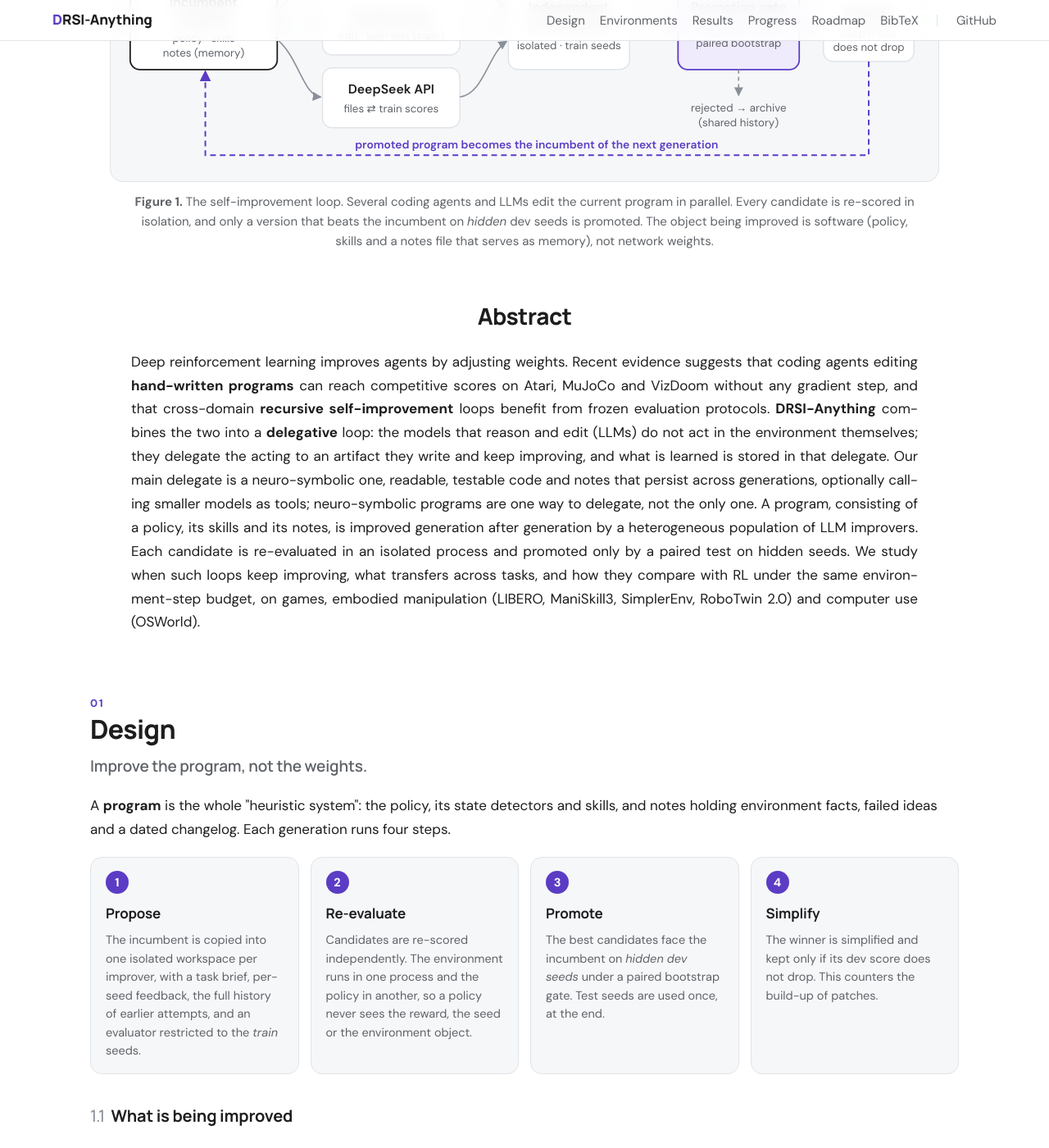
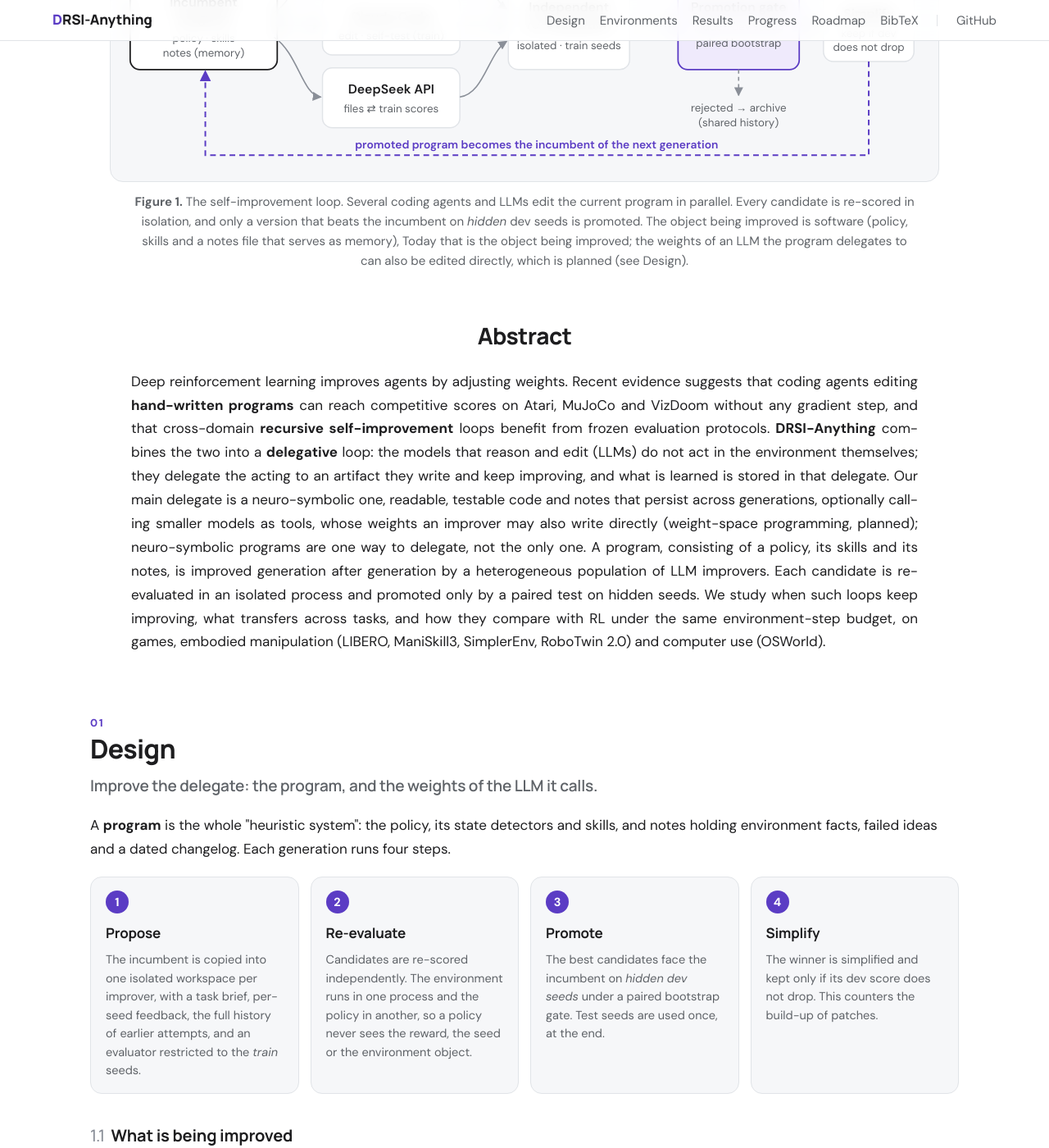
Before and after one commit to SMU-DIGA/drsi-anything-programme, a Jekyll site: the page built from index.html, in a window 1280 px wide and 1400 px high, scrolled down 1145 px. Shown: the whole window at 82% size. Built offline with Jekyll 4.4.1, drawn with Linux system fonts in a browser that asks for light colours; some of the changed text lies outside the part shown.

Commit message:
Intro: the delegate can call an LLM and an improver may edit that LLM's weights directly (after Weight-Space Programming); marked planned, not yet run
Co-Authored-By: Claude Sonnet 5.5 <noreply@anthropic.com>
Claude-Session: https://claude.ai/code/session_012VRTwfcjG1weZYNEB2Huqo

```diff
--- a/_includes/design.md
+++ b/_includes/design.md
@@ -8,10 +8,21 @@ A **program** consists of three parts:
 - optionally, **a learning step** (`learn`) and the **memory** it produces (see *Memory* below).
 
 Following *Learning Beyond Gradients*, the program is the whole "heuristic system": the policy, its state
-representation, and its accumulated knowledge. Weights are never trained. The default constraints are:
+representation, and its accumulated knowledge. No gradient step is taken: in the results below the weights of any model a program calls are frozen, and a planned extension lets the improver write them directly (next section). The default constraints are:
 no neural networks, no reading the environment's source code, no network access. Each experiment can
 change them. In computer use, for example, a program may call one fixed small model, but only as a typed
 decision function (see *Results → Computer use*).
+
+### Delegating to an LLM, and editing its weights
+
+A program can delegate part of a decision to an LLM. Today this is a typed decision function: the program asks a
+multiple-choice question and gets a probability for every option, the model never writes text or actions, and its
+weights are frozen (computer use, see *Results → Computer use*). DRSI also allows the next step, after
+[Weight-Space Programming](https://rikiyat.github.io/blog/weight-space-programming/): instead of training the delegate LLM, the improver, itself an LLM,
+reads and writes the delegate's weights directly, with no optimizer, for example a low-rank update, a steering
+direction or a few layers. The edit is one more file of the program, so it goes through the same isolation, hidden-dev
+gate and paired bootstrap as any code edit, and is promoted only if it wins on seeds it never saw. The post reports
+early results of this kind on small networks and a 0.8B language model. **We have not run it yet.**
 
 ### The loop
 
@@ -86,7 +97,7 @@ attempts, so the population shares one memory.
 | L1.75 | the program's own learning step, which turns train experience into frozen memory | <span class="badge running">Running</span> |
 | L2 | a cross-task skill library (e.g. *grasp an object*, *open an application*), distilled from train tasks | <span class="badge planned">Planned</span> |
 | L3 | the improver itself: prompts, feedback format, search strategy, chosen by meta-evaluation | <span class="badge planned">Planned</span> |
-| L4 | the LLM's weights, fine-tuned on its own successful edits (open models only, optional) | <span class="badge planned">Planned</span> |
+| L4 | the weights of the LLM a program delegates to, written directly by the improver (weight-space programming; open models only) | <span class="badge planned">Planned</span> |
 
 ### Where world models fit
 
--- a/_includes/roadmap.md
+++ b/_includes/roadmap.md
@@ -42,7 +42,7 @@
 - <span class="check" aria-label="open">○</span> L3: self-improving improver (prompts, feedback format, search strategy), selected by meta-evaluation
 - <span class="check" aria-label="open">○</span> Learned pre-filter ("world model over program edits") for expensive domains
 - <span class="check" aria-label="open">○</span> Container isolation for coding agents
-- <span class="check" aria-label="open">○</span> Optional L4: fine-tune an open model on its own successful edits
+- <span class="check" aria-label="open">○</span> L4: let the improver write the weights of an open delegate LLM directly (weight-space programming), gated like any other edit
 
 ### Open questions
 
--- a/index.html
+++ b/index.html
@@ -41,7 +41,7 @@ layout: default
   <figcaption><strong>Figure 1.</strong> The self-improvement loop. Several coding agents and LLMs edit the current
   program in parallel. Every candidate is re-scored in isolation, and only a version that beats the incumbent
   on <em>hidden</em> dev seeds is promoted. The object being improved is software (policy, skills and a notes
-  file that serves as memory), not network weights.</figcaption>
+  file that serves as memory), Today that is the object being improved; the weights of an LLM the program delegates to can also be edited directly, which is planned (see Design).</figcaption>
 </figure>
 
 <section class="abstract">
@@ -53,7 +53,7 @@ layout: default
   models that reason and edit (LLMs) do not act in the environment themselves; they delegate the acting to an
   artifact they write and keep improving, and what is learned is stored in that delegate. Our main delegate is a
   neuro-symbolic one, readable, testable code and notes that persist across generations, optionally calling
-  smaller models as tools; neuro-symbolic programs are one way to delegate, not the only one. A program, consisting of a policy, its
+  smaller models as tools, whose weights an improver may also write directly (weight-space programming, planned); neuro-symbolic programs are one way to delegate, not the only one. A program, consisting of a policy, its
   skills and its notes, is improved generation after generation by a heterogeneous population of LLM improvers.
   Each candidate is re-evaluated in an isolated process and promoted only by a paired test on hidden seeds. We
   study when such loops keep improving, what transfers across tasks, and how they compare with RL under the same
@@ -65,7 +65,7 @@ layout: default
   <article class="article-body" data-numbered>
 
   <h2 id="design">Design</h2>
-  <p class="lead">Improve the program, not the weights.</p>
+  <p class="lead">Improve the delegate: the program, and the weights of the LLM it calls.</p>
   <p>A <strong>program</strong> is the whole "heuristic system": the policy, its state detectors and skills, and
   notes holding environment facts, failed ideas and a dated changelog. Each generation runs four steps.</p>
   <div class="step-grid">
```
Also changed, not shown: README.zh-CN.md (+1 -1 lines), README.md.
